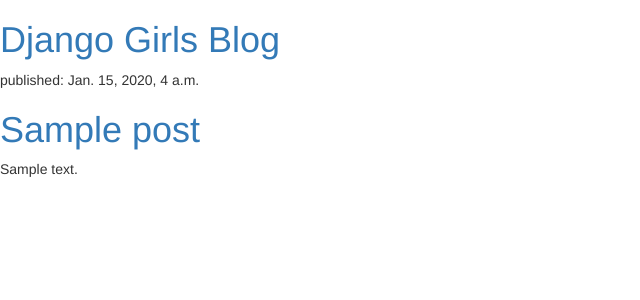
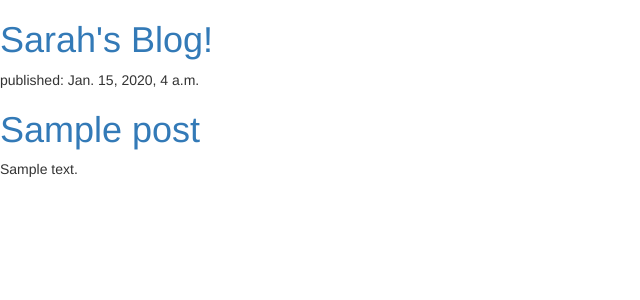
Before and after one commit to sarahsilva1/my-first-blog, a Django app: template blog/templates/blog/post_list.html in a window 1280 px wide. Shown: the top 300 px of the page, without its empty margins (0-640 px from the left). Run offline with Django 3.2, Linux system fonts and the light colour scheme; the template is opened without the code that fills it: values that come from a table or form of the project are taken from there, others are empty; tables that the repository leaves empty hold one stand-in row (values such as "Sample post"); some libraries are stand-ins or nearby versions.

Commit message:
changed django to sarah

```diff
--- a/blog/templates/blog/post_list.html
+++ b/blog/templates/blog/post_list.html
@@ -8,7 +8,7 @@
     </head>
     <body>
         <div>
-            <h1><a href="/">Django Girls Blog</a></h1>
+            <h1><a href="/">Sarah's Blog!</a></h1>
         </div>
 
         {% for post in posts %}
```
